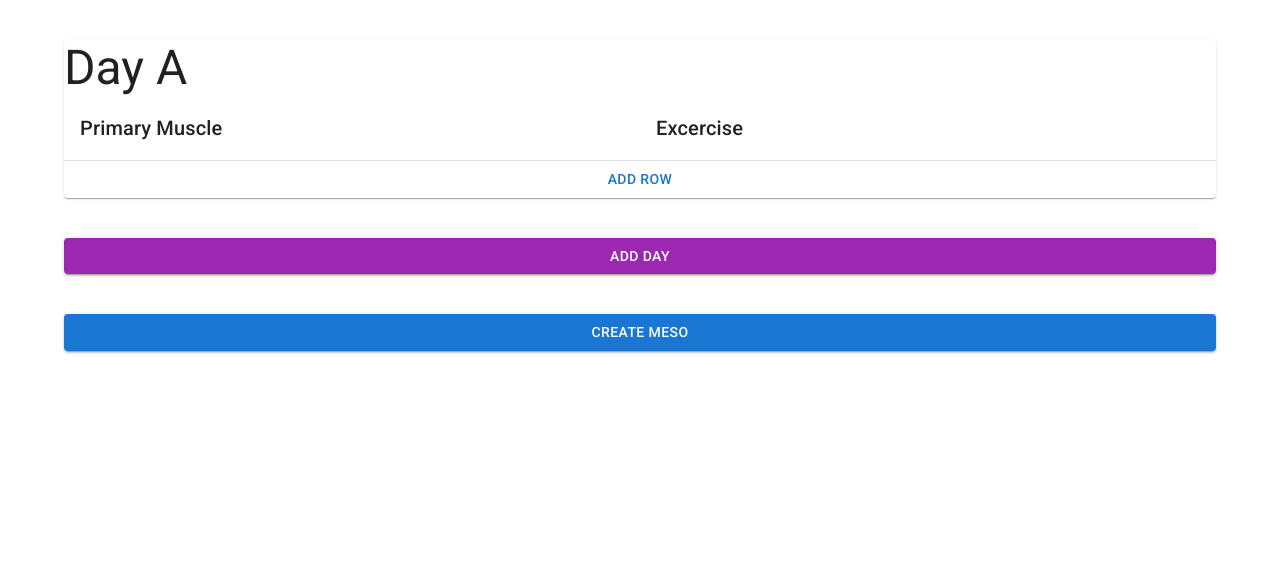
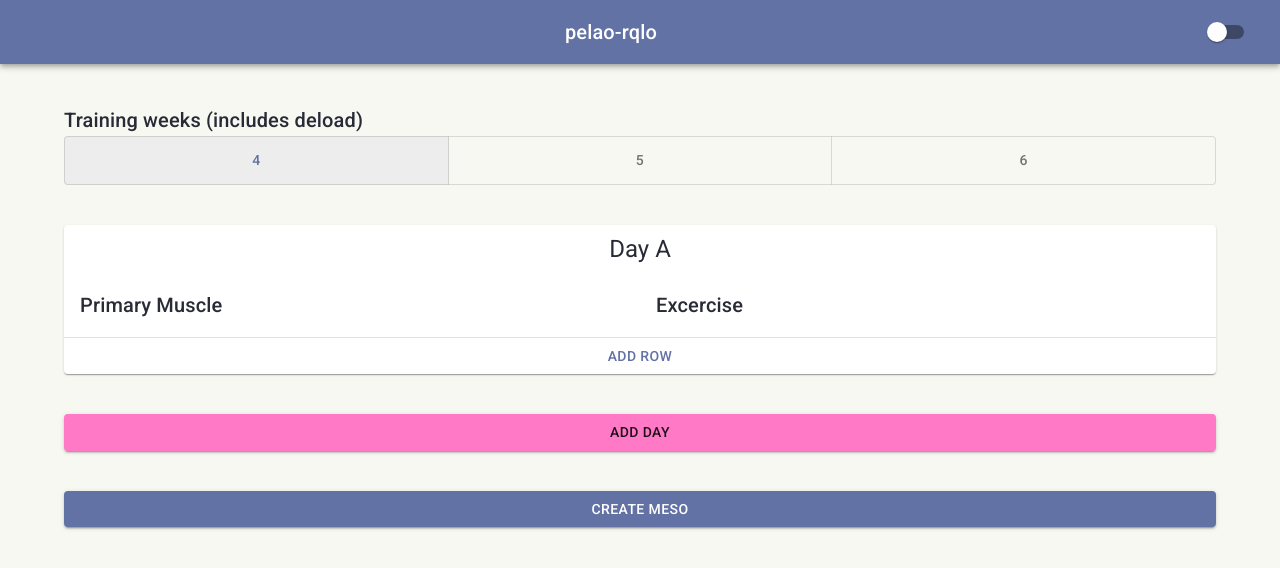
Before and after one commit to v4rgas/HairlessLifting, a React (Vite) app: page / in a window 1280 px wide. Both pictures are taken after a click on the button "ADD DAY". Shown: the top 568 px of the page. Built offline with nearby package versions, Linux system fonts and the light colour scheme.

Commit message:
chore: Update MesoCreator component with new buttons and refactor file structure

```diff
--- a/package.json
+++ b/package.json
@@ -15,6 +15,7 @@
     "@fontsource/roboto": "^5.0.13",
     "@mui/icons-material": "^5.16.0",
     "@mui/material": "^5.16.0",
+    "jotai": "^2.9.0",
     "react": "^18.3.1",
     "react-dom": "^18.3.1",
     "react-router-dom": "^6.24.1"
--- /dev/null
+++ b/src/App.jsx
@@ -0,0 +1,62 @@
+import { CssBaseline, ThemeProvider, createTheme, useMediaQuery } from '@mui/material';
+
+import Navbar from "./Navbar";
+import { Outlet } from "react-router-dom";
+import { darkModeAtom } from './atoms';
+import { useAtomValue } from 'jotai';
+import { useMemo } from 'react';
+
+export default function App() {
+    const prefersDarkMode = useAtomValue(darkModeAtom)
+
+    const draculaDarkPalette = {
+        mode: 'dark',
+        primary: {
+            main: '#bd93f9', // Dracula purple
+        },
+        secondary: {
+            main: '#ff79c6', // Dracula pink
+        },
+        background: {
+            default: '#282a36', // Dracula background
+            paper: '#44475a', // Dracula current line
+        },
+        text: {
+            primary: '#f8f8f2', // Dracula foreground
+            secondary: '#6272a4', // Dracula comment
+        },
+    };
+
+    const draculaLightPalette = {
+        mode: 'light',
+        primary: {
+            main: '#6272a4', // Dracula comment color for light theme
+        },
+        secondary: {
+            main: '#ff79c6', // Dracula pink
+        },
+        background: {
+            default: '#f8f8f2', // Dracula foreground for light theme
+            paper: '#ffffff', // White paper
+        },
+        text: {
+            primary: '#282a36', // Dracula background for text in light theme
+            secondary: '#44475a', // Dracula current line for secondary text in light theme
+        },
+    };
+
+    const theme = useMemo(
+        () =>
+            createTheme({
+                palette: prefersDarkMode ? draculaDarkPalette : draculaLightPalette,
+            }),
+        [prefersDarkMode],
+    );
+    return (
+        <ThemeProvider theme={theme}>
+            <CssBaseline />
+            <Navbar />
+            <Outlet />
+        </ThemeProvider>
+    )
+}
--- a/src/MesoCreator/MesoCreator.jsx
+++ b/src/MesoCreator/MesoCreator.jsx
@@ -1,6 +1,7 @@
-import { Button, Container, Stack } from "@mui/material"
+import { Button, Container, Stack, ToggleButton, ToggleButtonGroup, Typography } from "@mui/material"
 import { useEffect, useState } from "react"
 
+import MesoLengthSelector from "./MesoLengthSelector"
 import WorkoutSelectionTable from "./WorkoutSelectionTable/WorkoutSelectionTable"
 
 export default function MesoCreator() {
@@ -16,14 +17,21 @@ export default function MesoCreator() {
     }
     return (
         <Container sx={{ py: 5 }}>
+
             <Stack spacing={5}>
+
+                <MesoLengthSelector></MesoLengthSelector>
                 {workoutDays.map(day =>
                     <WorkoutSelectionTable name={day.id} key={day.id} onSelectionChange={updatedWorkouts => handleSelectionChange(day.id, updatedWorkouts)} />
                 )}
+
+
+
                 <Button variant='contained' color="secondary" fullWidth onClick={() => {
                     setWorkoutDays(workoutDays => [...workoutDays, { id: String.fromCharCode(workoutDayId), workouts: [] }])
                     setWorkoutDayId(dayId => dayId + 1)
                 }}>Add day</Button>
+
                 <Button variant='contained' fullWidth >Create Meso</Button>
             </Stack>
 
--- /dev/null
+++ b/src/MesoCreator/MesoLengthSelector.jsx
@@ -0,0 +1,21 @@
+import { Stack, ToggleButton, ToggleButtonGroup, Typography } from "@mui/material"
+
+import { useState } from "react"
+
+export default function MesoLengthSelector() {
+    const mesoLengthOptions = [4, 5, 6]
+    const [mesoLength, setMesoLength] = useState(4)
+    return (
+        <Stack>
+            <Typography variant='h6'>Training weeks (includes deload)</Typography>
+            <ToggleButtonGroup value={mesoLength} exclusive color="primary" fullWidth>
+                {mesoLengthOptions.map(option =>
+                    <ToggleButton key={option} value={option} selected={mesoLength === option} onClick={() => setMesoLength(option)}>
+                        {option}
+                    </ToggleButton>)
+                }
+            </ToggleButtonGroup>
+        </Stack>
+
+    )
+}
--- a/src/MesoCreator/WorkoutSelectionTable/WorkoutSelectionTable.jsx
+++ b/src/MesoCreator/WorkoutSelectionTable/WorkoutSelectionTable.jsx
@@ -1,4 +1,4 @@
-import { Button, Paper, Table, TableBody, TableCell, TableContainer, TableHead, TableRow, Typography } from '@mui/material'
+import { Button, Paper, Stack, Table, TableBody, TableCell, TableContainer, TableHead, TableRow, Typography } from '@mui/material'
 import { useEffect, useState } from 'react'
 
 import WorkoutSelectionTableRow from './WorkoutSelectionTableRow'
@@ -17,7 +17,8 @@ function WorkoutSelectionTable({ name, onSelectionChange }) {
 
   return (
     <TableContainer component={Paper}>
-      <Typography variant='h3'>Day {name}</Typography>
+
+      <Typography variant='h5' sx={{ m: 1, textAlign: "center" }}>Day {name}</Typography>
       <Table style={{ tableLayout: 'fixed' }}>
         <TableHead>
           <TableRow>
--- /dev/null
+++ b/src/Navbar.jsx
@@ -0,0 +1,16 @@
+import { AppBar, Switch, Toolbar, Typography } from "@mui/material";
+
+import { darkModeAtom } from "./atoms";
+import { useAtom } from "jotai";
+
+export default function Navbar() {
+    const [darkMode, setDarkMode] = useAtom(darkModeAtom)
+    return (
+        <AppBar position="static">
+            <Toolbar>
+                <Typography variant="h6" sx={{ mx: 'auto' }} noWrap>pelao-rqlo</Typography>
+                <Switch onChange={() => setDarkMode(!darkMode)} checked={darkMode}></Switch>
+            </Toolbar>
+        </AppBar >
+    )
+}
--- /dev/null
+++ b/src/atoms.jsx
@@ -0,0 +1,3 @@
+import { atom } from "jotai";
+
+export const darkModeAtom = atom(window.matchMedia('(prefers-color-scheme: dark)').matches)
--- a/src/main.jsx
+++ b/src/main.jsx
@@ -5,24 +5,31 @@ import '@fontsource/roboto/700.css';
 
 import {
   RouterProvider,
-  createBrowserRouter,
+  createBrowserRouter
 } from "react-router-dom";
 
-import { CssBaseline } from '@mui/material';
+import App from './App.jsx';
 import MesoCreator from './MesoCreator/MesoCreator.jsx';
 import React from 'react'
 import ReactDOM from 'react-dom/client'
 
 const router = createBrowserRouter([
   {
-    path: "/",
-    element: <MesoCreator />,
+
+    element: <App />,
+    children: [
+      {
+        path: '/',
+        element: <MesoCreator />
+      }
+    ]
   },
 ]);
 
+
+
 ReactDOM.createRoot(document.getElementById('root')).render(
   <React.StrictMode>
-    <CssBaseline />
     <RouterProvider router={router} />
   </React.StrictMode>
 )
```
Also changed, not shown: 1 other file (tests, documents, lock files or other folders).
